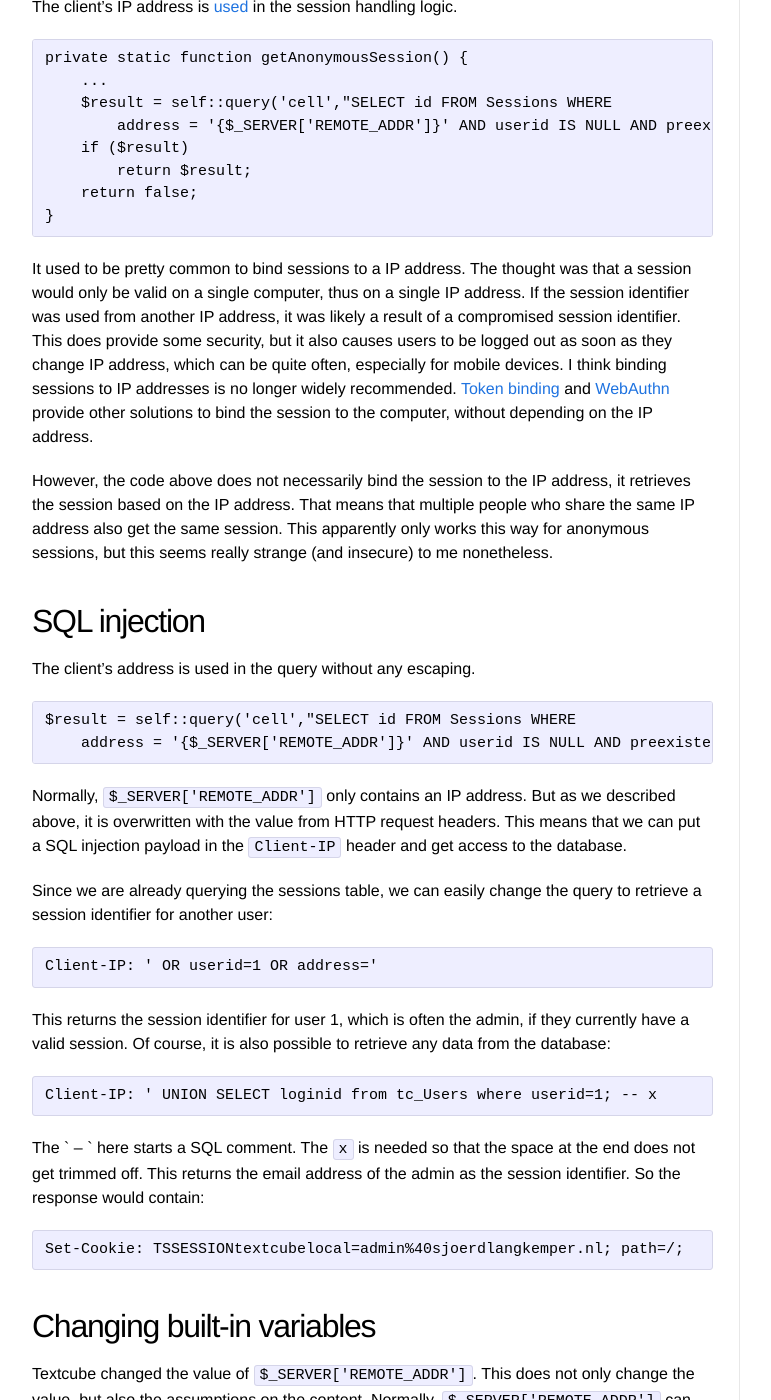
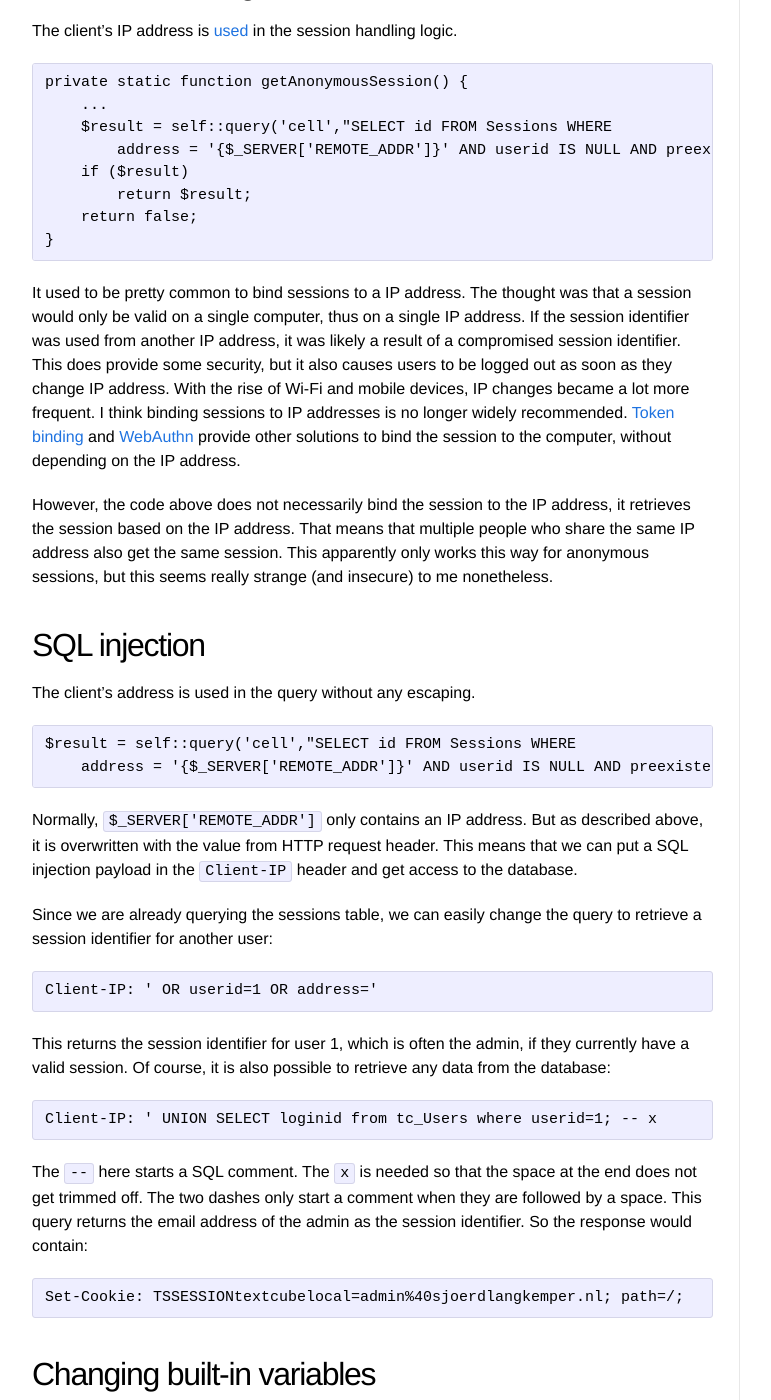
Before and after one commit to Sjord/Sjord.github.io, a Jekyll site: the page built from _posts/2023-02-20-textcube-sql-injection-session-ip-spoofing.md, in a window 1280 px wide and 1400 px high, scrolled down 1566 px. Shown: the whole window, without its empty margins (108-879 px from the left). Built offline with Jekyll 4.4.1, drawn with Linux system fonts in a browser that asks for light colours; some of the changed text lies outside the part shown.

Commit message:
Small fixes

````diff
--- a/_posts/2023-02-20-textcube-sql-injection-session-ip-spoofing.md
+++ b/_posts/2023-02-20-textcube-sql-injection-session-ip-spoofing.md
@@ -11,7 +11,7 @@
 
 ## Introduction
 
-Textcube is written in plain PHP, without an underlying framework such as Laravel. This is a good recipe for security vulnerabilities, since it is hard to do everything right unless there's a secure framework to build on.
+Textcube is a blogging application written in plain PHP, without an underlying framework such as Laravel. This is a good recipe for security vulnerabilities, since it is hard to do everything right unless there's a secure framework to build on. I found several vulnerabilities; one where the possibility to spoof the IP address leads to SQL injection.
 
 ## IP spoofing
 
@@ -26,9 +26,9 @@
 }
 ```
 
-The `$_SERVER['HTTP_CLIENT_IP']` contains the value from the `Client-IP` request header, and that's copied to `$_SERVER['REMOTE_ADDR']`, which normally contains the IP address of the client. This is meant to support proxy servers. Without a proxy server, the client connects directly to the web server, and their IP address will be set as `REMOTE_ADDR`. However, when you have a proxy server or a CDN such as CloudFlare in between, the client connects to the proxy server and not to your webserver. The webserver only receives connections from the proxy server, so `REMOTE_ADDR` will always contain the same IP address. To solve this, most proxy servers relay the IP of the client in a request header. The proxy sets `Client-IP`, and the webserver can use that to determine the IP address the request originated from. The problem is that anyone can set the `Client-IP` header, not just the proxy. If someone includes a `Client-IP` header in a request to the server, they can spoof their IP address. Textcube now thinks that the value from `X-Forwarded-For` or `Client-IP` header where the request came from.
+The `$_SERVER['HTTP_CLIENT_IP']` contains the value from the `Client-IP` request header, and that's copied to `$_SERVER['REMOTE_ADDR']`, which normally contains the IP address of the client. This is meant to support proxy servers. Without a proxy server, the client connects directly to the web server, and the server puts their IP address in `REMOTE_ADDR`. However, when you have a proxy server or a CDN such as CloudFlare in between, the client connects to the proxy server and not to your webserver. The webserver only receives connections from the proxy server, so `REMOTE_ADDR` will always contain the same IP address. To solve this, most proxy servers relay the IP of the client in a request header. The proxy sets `Client-IP`, and the webserver can use that to determine the IP address the request originated from. The problem is that anyone can set the `Client-IP` header, not just the proxy. If someone includes a `Client-IP` header in a request to the server, they can spoof their IP address. Textcube now thinks that the value from `X-Forwarded-For` or `Client-IP` header where the request came from.
 
-In this case, Burp's active scanner detected that this was possible. I also often test this manually, or look in the code for use of the `X-Forwarded-For` header. There are also * [Burp](https://portswigger.net/bappstore/3a656c1be14148c6bf95642af42eb854) [plugins](https://portswigger.net/bappstore/ae2611da3bbc4687953a1f4ba6a4e04c) that automatically set these headers.
+In this case, Burp's active scanner detected that IP spoofing was possible. I also often test this manually, or look in the code for use of the `X-Forwarded-For` header. There are also [Burp](https://portswigger.net/bappstore/3a656c1be14148c6bf95642af42eb854) [plugins](https://portswigger.net/bappstore/ae2611da3bbc4687953a1f4ba6a4e04c) that automatically set these headers.
 
 Impact depends on how to application uses the IP address. Sometimes it's possible to bypass a IP allow list or evade brute-force protection. Often it's just possible to change the IP address in the logs.
 
@@ -49,7 +49,7 @@
 }
 ```
 
-It used to be pretty common to bind sessions to a IP address. The thought was that a session would only be valid on a single computer, thus on a single IP address. If the session identifier was used from another IP address, it was likely a result of a compromised session identifier. This does provide some security, but it also causes users to be logged out as soon as they change IP address, which can be quite often, especially for mobile devices. I think binding sessions to IP addresses is no longer widely recommended. [Token binding](/2017/07/05/prevent-session-hijacking-with-token-binding/) and [WebAuthn](https://en.wikipedia.org/wiki/WebAuthn) provide other solutions to bind the session to the computer, without depending on the IP address.
+It used to be pretty common to bind sessions to a IP address. The thought was that a session would only be valid on a single computer, thus on a single IP address. If the session identifier was used from another IP address, it was likely a result of a compromised session identifier. This does provide some security, but it also causes users to be logged out as soon as they change IP address. With the rise of Wi-Fi and mobile devices, IP changes became a lot more frequent. I think binding sessions to IP addresses is no longer widely recommended. [Token binding](/2017/07/05/prevent-session-hijacking-with-token-binding/) and [WebAuthn](https://en.wikipedia.org/wiki/WebAuthn) provide other solutions to bind the session to the computer, without depending on the IP address.
 
 However, the code above does not necessarily bind the session to the IP address, it retrieves the session based on the IP address. That means that multiple people who share the same IP address also get the same session. This apparently only works this way for anonymous sessions, but this seems really strange (and insecure) to me nonetheless.
 
@@ -62,7 +62,7 @@
     address = '{$_SERVER['REMOTE_ADDR']}' AND userid IS NULL AND preexistence IS NULL");
 ```
 
-Normally, `$_SERVER['REMOTE_ADDR']` only contains an IP address. But as we described above, it is overwritten with the value from HTTP request headers. This means that we can put a SQL injection payload in the `Client-IP` header and get access to the database.
+Normally, `$_SERVER['REMOTE_ADDR']` only contains an IP address. But as described above, it is overwritten with the value from HTTP request header. This means that we can put a SQL injection payload in the `Client-IP` header and get access to the database.
 
 Since we are already querying the sessions table, we can easily change the query to retrieve a session identifier for another user:
 
@@ -72,13 +72,13 @@
 
     Client-IP: ' UNION SELECT loginid from tc_Users where userid=1; -- x
 
-The ` -- ` here starts a SQL comment. The `x` is needed so that the space at the end does not get trimmed off. This returns the email address of the admin as the session identifier. So the response would contain:
+The ```--``` here starts a SQL comment. The `x` is needed so that the space at the end does not get trimmed off. The two dashes only start a comment when they are followed by a space. This query returns the email address of the admin as the session identifier. So the response would contain:
 
     Set-Cookie: TSSESSIONtextcubelocal=admin%40sjoerdlangkemper.nl; path=/;
 
 ## Changing built-in variables
 
-Textcube changed the value of `$_SERVER['REMOTE_ADDR']`. This does not only change the value, but also the assumptions on the content. Normally, `$_SERVER['REMOTE_ADDR']` can be trusted to contain an IP address, set by the webserver. By overwriting this value, this assumption is no longer true. Using `REMOTE_ADDR` unescaped in a query would normally not lead to SQL injection, and it's quite possible a code review or scan of isolated files would have missed this vulnerability.
+Textcube changes the value of `$_SERVER['REMOTE_ADDR']`. This does not only change the value, but also the assumptions about the content. Normally, `$_SERVER['REMOTE_ADDR']` can be trusted to contain an IP address, set by the webserver. By overwriting this value, this assumption is no longer true. Using `REMOTE_ADDR` unescaped in a query would normally not lead to SQL injection, and it's quite possible a code review or scan of isolated files would have missed this vulnerability.
 
 ## Testing locally
 
````
